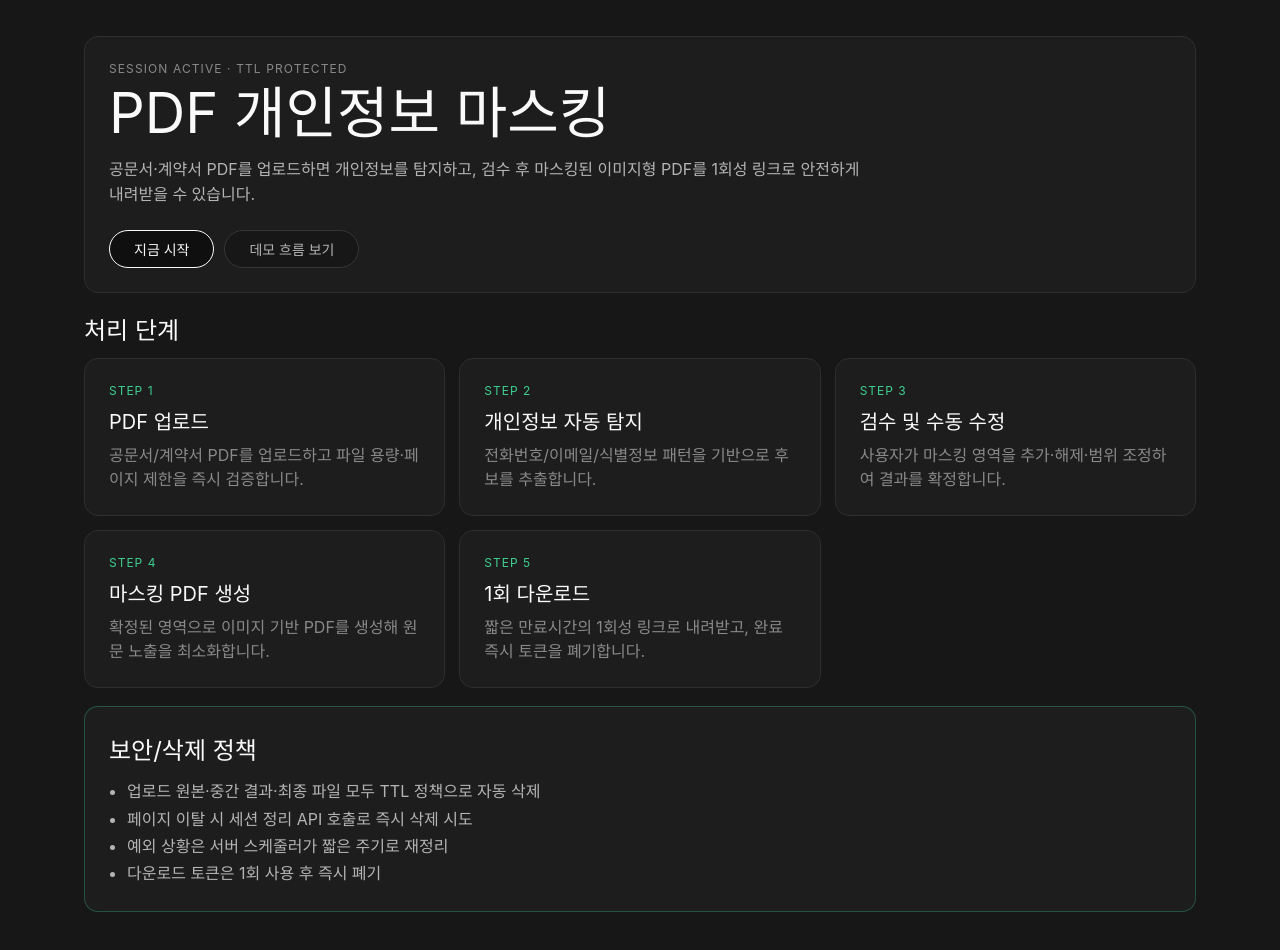
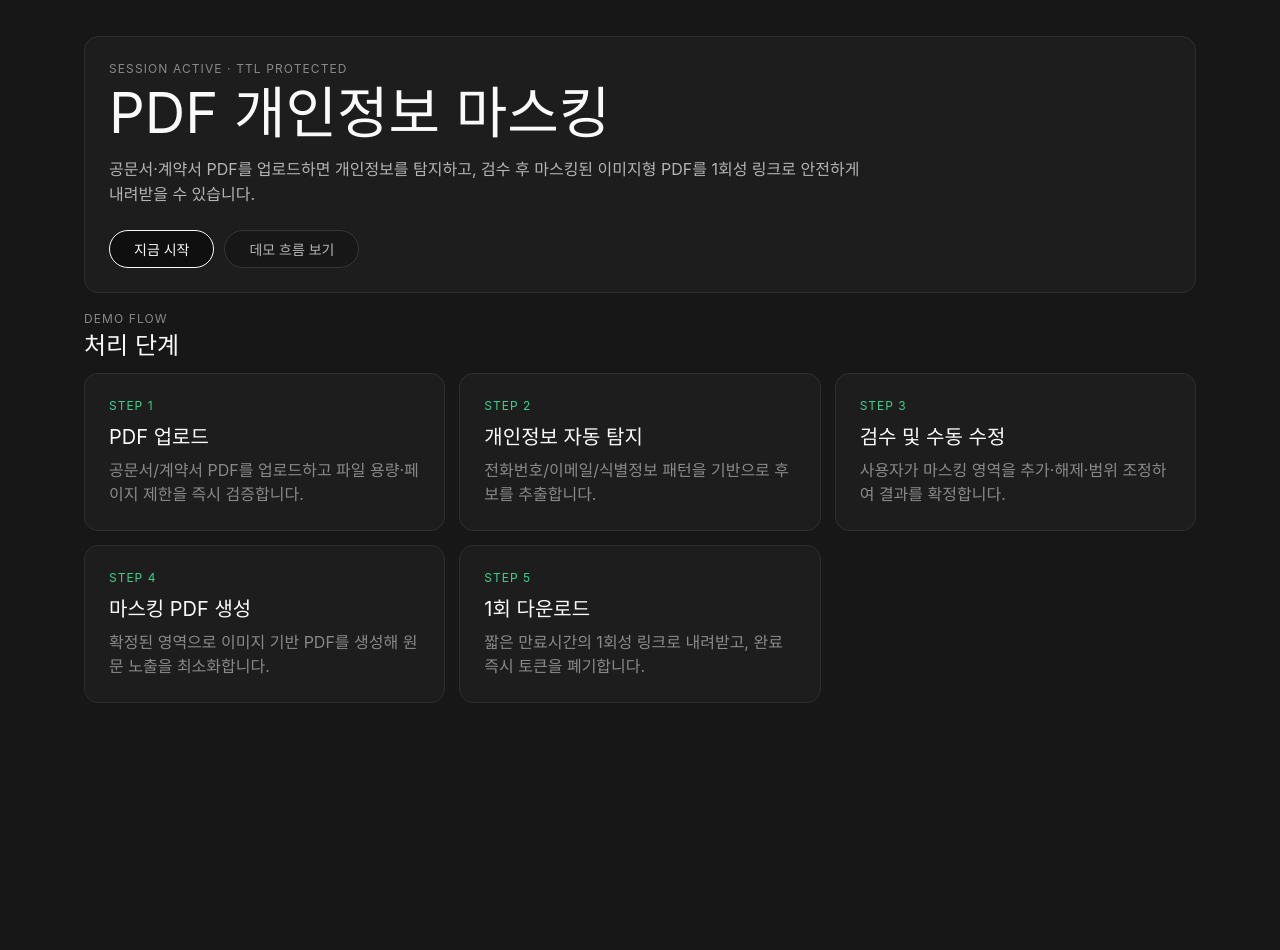
Before and after one commit to yinievic/pdf-pii-masker, a React (Vite) app in the folder apps/web/: page / in a window 1280 px wide. Both pictures are taken after a click on the button "데모 흐름 보기". Shown: the top 950 px of the page. After the commit the page ends 800 px from the top, so only its background shows below. Built offline with nearby package versions, Linux system fonts and the light colour scheme.

Commit message:
Update demo flow navigation

```diff
--- a/apps/web/src/App.tsx
+++ b/apps/web/src/App.tsx
@@ -1,3 +1,4 @@
+import { useState } from 'react';
 import { Header } from './components/Header';
 import { PolicyPanel } from './components/PolicyPanel';
 import { StepCard } from './components/StepCard';
@@ -27,20 +28,29 @@ const steps = [
 ];
 
 export function App() {
+  const [page, setPage] = useState<'home' | 'demo'>('home');
+
   return (
     <main className="page">
-      <Header />
+      <Header onStart={() => setPage('home')} onShowDemo={() => setPage('demo')} />
 
-      <section className="section">
-        <h2>처리 단계</h2>
+      {page === 'demo' ? (
+        <section className="section demo-page" aria-labelledby="demo-flow-title">
+          <div className="section-header">
+            <div>
+              <p className="eyebrow">DEMO FLOW</p>
+              <h2 id="demo-flow-title">처리 단계</h2>
+            </div>
+          </div>
           <div className="grid">
             {steps.map((step, idx) => (
               <StepCard key={step.title} index={idx + 1} title={step.title} description={step.description} />
             ))}
           </div>
         </section>
-
+      ) : (
         <PolicyPanel />
+      )}
     </main>
   );
 }
--- a/apps/web/src/components/Header.tsx
+++ b/apps/web/src/components/Header.tsx
@@ -1,4 +1,9 @@
-export function Header() {
+type HeaderProps = {
+  onStart: () => void;
+  onShowDemo: () => void;
+};
+
+export function Header({ onStart, onShowDemo }: HeaderProps) {
   return (
     <header className="hero card">
       <p className="eyebrow">SESSION ACTIVE · TTL PROTECTED</p>
@@ -8,8 +13,12 @@ export function Header() {
         링크로 안전하게 내려받을 수 있습니다.
       </p>
       <div className="hero-actions">
-        <button className="btn-primary">지금 시작</button>
-        <button className="btn-secondary">데모 흐름 보기</button>
+        <button className="btn-primary" onClick={onStart}>
+          지금 시작
+        </button>
+        <button className="btn-secondary" onClick={onShowDemo}>
+          데모 흐름 보기
+        </button>
       </div>
     </header>
   );
--- a/apps/web/src/styles.css
+++ b/apps/web/src/styles.css
@@ -95,6 +95,22 @@ body {
   margin: 0 0 12px;
 }
 
+.section-header {
+  display: flex;
+  align-items: flex-start;
+  justify-content: space-between;
+  gap: 16px;
+  margin-bottom: 12px;
+}
+
+.section-header h2 {
+  margin-bottom: 0;
+}
+
+.demo-page {
+  min-height: 340px;
+}
+
 .grid {
   display: grid;
   grid-template-columns: repeat(3, minmax(0, 1fr));
@@ -122,7 +138,6 @@ body {
 
 .policy-panel {
   margin-top: 18px;
-  border-color: var(--brand-green-border);
 }
 
 .policy-panel ul {
```
Lines whose indentation alone changed are shown as unchanged.
